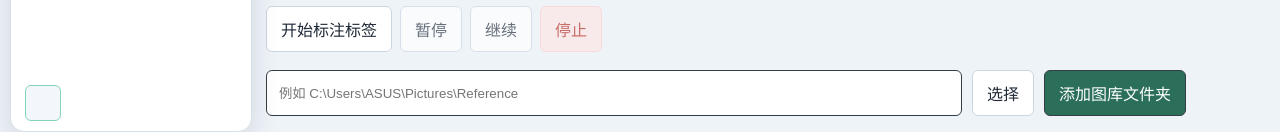
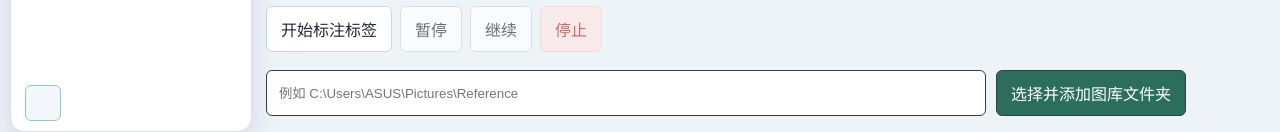
Before and after one commit to YazawaSunrise/illuTag, a Vue app: page / in a window 1280 px wide. Both pictures are taken after a click on the button "去添加". Shown: the part 660-792 px from the top of the page. Built offline with nearby package versions, Linux system fonts and the light colour scheme; some icons are missing.

Commit message:
Merge folder selection into add flow

```diff
--- a/src/App.vue
+++ b/src/App.vue
@@ -1,6 +1,6 @@
 <script setup lang="ts">
 import { convertFileSrc } from '@tauri-apps/api/core'
-import { open, save } from '@tauri-apps/plugin-dialog'
+import { confirm as dialogConfirm, open, save } from '@tauri-apps/plugin-dialog'
 import { FolderClose, FolderOpen, Pushpin } from '@icon-park/vue-next'
 import { computed, nextTick, onMounted, onUnmounted, ref, watch } from 'vue'
 import GalleryView from './components/GalleryView.vue'
@@ -1659,6 +1659,7 @@ async function pickFolder() {
 
     if (typeof selected === 'string') {
       folderPathInput.value = selected
+      await addFolderByPath(selected)
     }
   } finally {
     isPickingFolder.value = false
@@ -1681,10 +1682,14 @@ async function pickExternalImageSearchFilePath() {
 }
 
 async function addFolder() {
+  await addFolderByPath(folderPathInput.value)
+}
+
+async function addFolderByPath(rawFolderPath: string) {
   if (isAddingFolder.value) return
   errorText.value = ''
-
-  if (folderPathInput.value.trim().length === 0) {
+  const normalizedPath = rawFolderPath.trim()
+  if (normalizedPath.length === 0) {
     errorText.value = '请输入图库文件夹路径'
     return
   }
@@ -1695,10 +1700,8 @@ async function addFolder() {
   try {
     const { invoke } = await import('@tauri-apps/api/core')
     library.value = await invoke<LibraryStore>('add_gallery_folder_command', {
-      folderPath: folderPathInput.value.trim(),
+      folderPath: normalizedPath,
     })
-    viewMode.value = 'gallery'
-    activeUserFolderId.value = 'all'
     folderPathInput.value = ''
     updateStatus()
   } catch (error) {
@@ -1727,7 +1730,7 @@ async function removeFolder(folderPath: string) {
 }
 
 async function removeFolderWithConfirm(folderPath: string) {
-  const confirmed = window.confirm(`确认移除该文件夹索引？\n${folderPath}`)
+  const confirmed = await dialogConfirm(`确认移除该文件夹索引？\n${folderPath}`)
   if (!confirmed) return
   await removeFolder(folderPath)
 }
--- a/src/components/SettingsView.vue
+++ b/src/components/SettingsView.vue
@@ -390,7 +390,7 @@ defineProps<{
       </ul>
     </div>
 
-    <form class="folder-form" @submit.prevent="handlers.addFolder()">
+    <form class="folder-form" @submit.prevent>
       <input
         :value="folderPathInput"
         class="folder-input"
@@ -399,16 +399,8 @@ defineProps<{
         autocomplete="off"
         @input="handlers.setFolderPathInput(($event.target as HTMLInputElement).value)"
       />
-      <button
-        class="secondary-button"
-        type="button"
-        :disabled="isPickingFolder || isAddingFolder"
-        @click="handlers.pickFolder()"
-      >
-        选择
-      </button>
-      <button class="primary-button" type="submit" :disabled="isPickingFolder || isAddingFolder">
-        添加图库文件夹
+      <button class="primary-button" type="button" :disabled="isPickingFolder || isAddingFolder" @click="handlers.pickFolder()">
+        选择并添加图库文件夹
       </button>
     </form>
 
```
